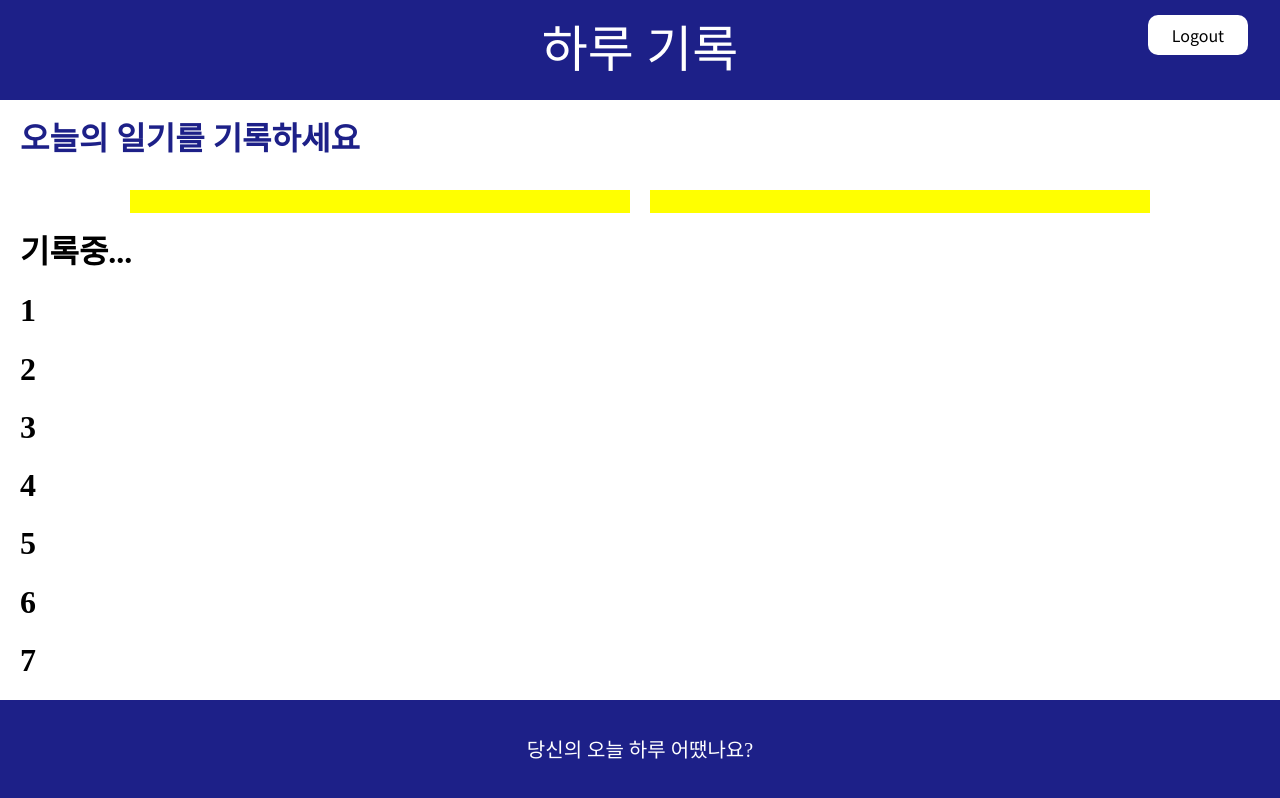
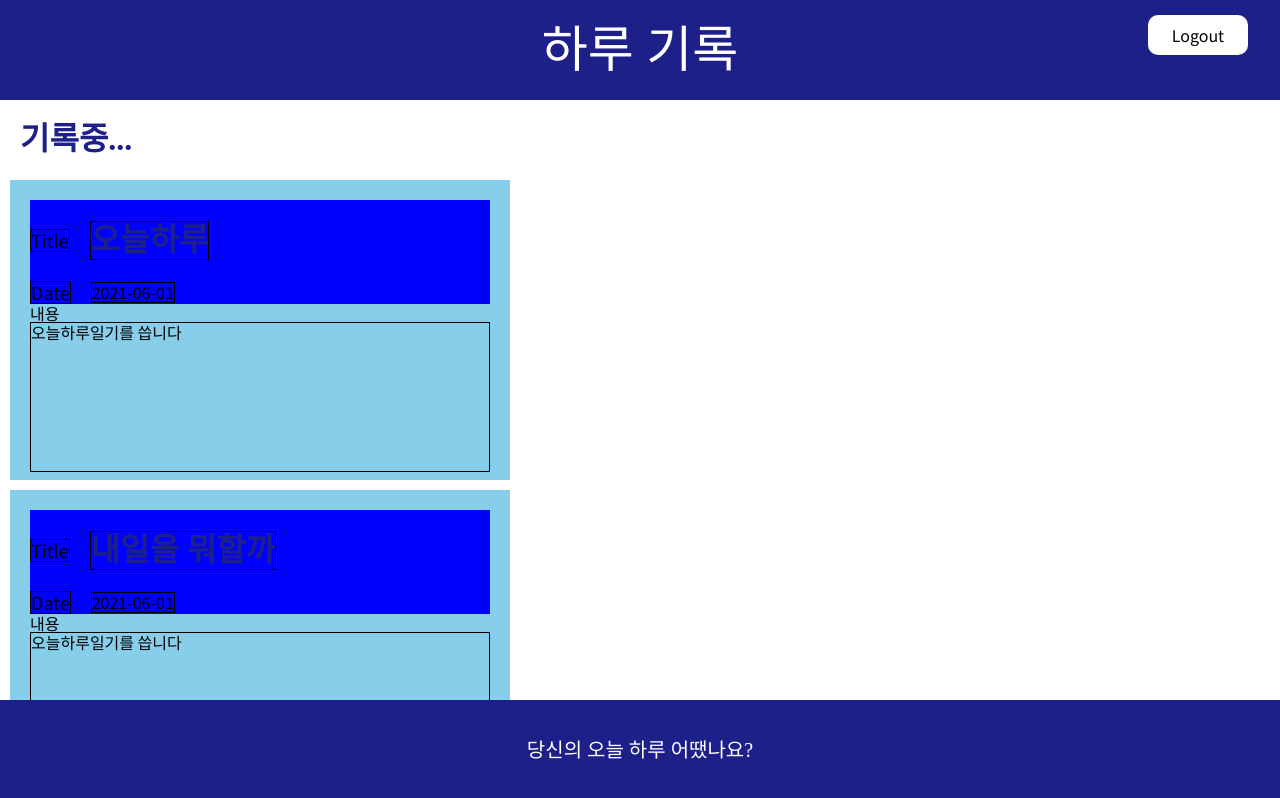
Before and after one commit to MoonSsunny/card, a React (Create React App) app: page /main in a window 1280 px wide. Built offline with nearby package versions, Linux system fonts and the light colour scheme; no server answers; sample sign-in values are in the browser's storage; a web font is replaced by a local one.

Commit message:
💄 write ui change

```diff
--- a/src/components/menu/card.jsx
+++ b/src/components/card/card.jsx
@@ -7,7 +7,8 @@ const StyledCardList = styled.li`
   width: 500px;
   height: 300px;
   background-color: yellow;
-  margin: 10px;
+  margin: 0 10px 30px;
+
   display: inline-flex;
   justify-content: center;
   align-items: center;
--- /dev/null
+++ b/src/components/card/card_edit.jsx
@@ -0,0 +1,63 @@
+import React from "react";
+import styled from "styled-components";
+
+const StyledWrite = styled.div`
+  margin: 10px;
+  padding: 20px;
+  width: 500px;
+  height: 300px;
+  background-color: skyblue;
+`;
+
+const StyledTitle = styled.div`
+  display: flex;
+  align-items: center;
+  background-color: blue;
+  p {
+    margin-left: 20px;
+    border: 1px solid #000;
+  }
+  h1 {
+    border: 1px solid #000;
+  }
+  span {
+    font-size: 18px;
+    border: 1px solid #000;
+  }
+`;
+
+const StyledContent = styled.textarea`
+  resize: none;
+  width: 100%;
+  height: 150px;
+  border: 1px solid #000;
+  overflow: auto;
+`;
+
+const CardEdit = ({ card }) => {
+  const { title, date, content } = card;
+
+  return (
+    <StyledWrite>
+      <StyledTitle>
+        <span>Title</span>
+        <h1>{title}</h1>
+      </StyledTitle>
+      <StyledTitle>
+        <span>Date</span>
+        <p>{date}</p>
+      </StyledTitle>
+      <div>
+        <p>내용</p>
+        <StyledContent
+          name="content"
+          placeholder="오늘의 하루를 기록해 보세요 "
+        >
+          {content}
+        </StyledContent>
+      </div>
+    </StyledWrite>
+  );
+};
+
+export default CardEdit;
--- a/src/components/main/main.jsx
+++ b/src/components/main/main.jsx
@@ -57,30 +57,6 @@ const Main = ({ authService }) => {
       imgName: "name.jpg",
       imgUrl: null,
     },
-    {
-      id: "5",
-      title: "러블리걸",
-      date: "2021-06-01",
-      content: "오늘하루일기를 씁니다",
-      imgName: "name.jpg",
-      imgUrl: null,
-    },
-    {
-      id: "6",
-      title: "check",
-      date: "2021-06-01",
-      content: "오늘하루일기를 씁니다",
-      imgName: "name.jpg",
-      imgUrl: null,
-    },
-    {
-      id: "7",
-      title: "check",
-      date: "2021-06-01",
-      content: "오늘하루일기를 씁니다",
-      imgName: "name.jpg",
-      imgUrl: null,
-    },
   ]);
   const history = useHistory();
   const onLogout = () => {
--- a/src/components/menu/card_edit.jsx
+++ /dev/null
@@ -1,11 +0,0 @@
-import React from "react";
-
-const CardEdit = ({ card }) => {
-  return (
-    <div>
-      <h1>{card.id}</h1>
-    </div>
-  );
-};
-
-export default CardEdit;
--- a/src/components/menu/edit.jsx
+++ b/src/components/menu/edit.jsx
@@ -1,12 +1,14 @@
 import React from "react";
 import styled from "styled-components";
-
-import CardEdit from "./card_edit";
+import CardEdit from "../card/card_edit";
 
 const StyledPreview = styled.div`
   h1 {
+    margin-left: 20px;
+    color: ${(props) => props.theme.palette.blue};
+    text-align: left;
+    font-size: 2rem;
     font-family: "Song Myung", serif;
-    margin-left: 20px;
   }
 `;
 
--- a/src/components/menu/preview.jsx
+++ b/src/components/menu/preview.jsx
@@ -1,6 +1,6 @@
 import React from "react";
 import styled from "styled-components";
-import Card from "./card";
+import Card from "../card/card";
 
 const StyledEdit = styled.div`
   flex-basis: 50%;
```
